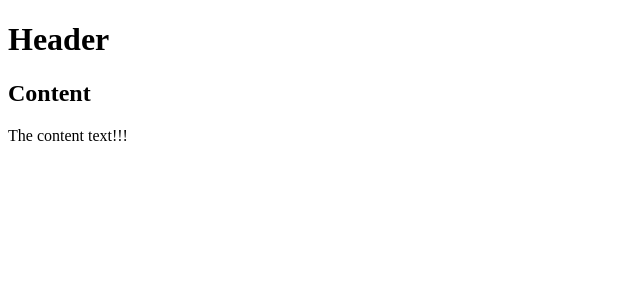
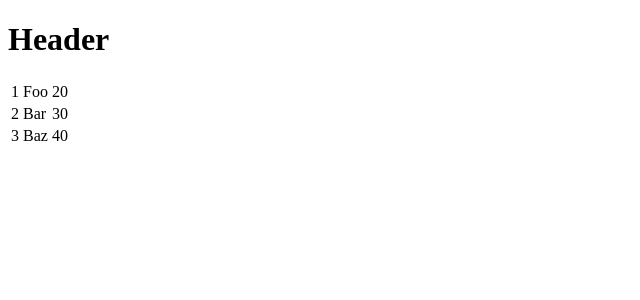
Before and after one commit to CodeByKwakes/reactApp, a React app: page / in a window 1280 px wide. Shown: the top 300 px of the page, without its empty margins (0-640 px from the left). Built offline with nearby package versions, Linux system fonts and the light colour scheme.

Commit message:
components - Stateful Example

```diff
--- a/App.js
+++ b/App.js
@@ -1,11 +1,42 @@
 import React from 'react';
 
 class App extends React.Component {
+  constructor() {
+    super();
+
+    this.state = {
+      data:
+      [
+        {
+          "id": 1,
+          "name": "Foo",
+          "age": "20"
+        },
+
+        {
+          "id": 2,
+          "name": "Bar",
+          "age": "30"
+        },
+
+        {
+          "id": 3,
+          "name": "Baz",
+          "age": "40"
+        }
+      ]
+    }
+  }
+
   render() {
     return (
       <div>
         <Header/>
-        <Content/>
+        <table>
+          <tbody>
+            {this.state.data.map((person, i) => <TableRow key = {i} data = {person} />) }
+          </tbody>
+        </table>
       </div>
     );
   }
@@ -21,13 +52,14 @@
   }
 }
 
-class Content extends React.Component {
+class TableRow extends React.Component {
   render() {
     return (
-      <div>
-        <h2>Content</h2>
-        <p>The content text!!!</p>
-      </div>
+      <tr>
+        <td>{this.props.data.id}</td>
+        <td>{this.props.data.name}</td>
+        <td>{this.props.data.age}</td>
+      </tr>
     );
   }
 }
```
